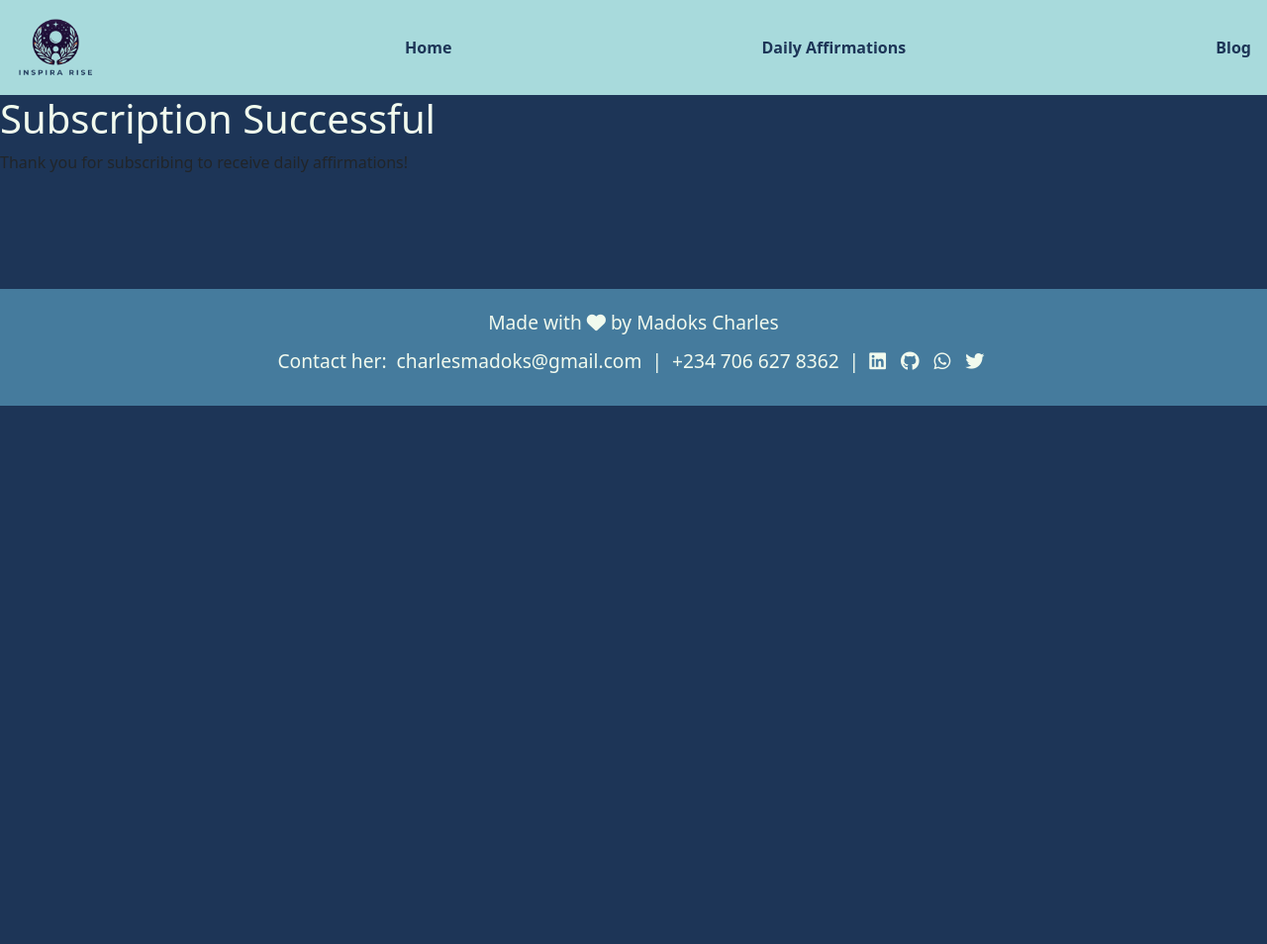
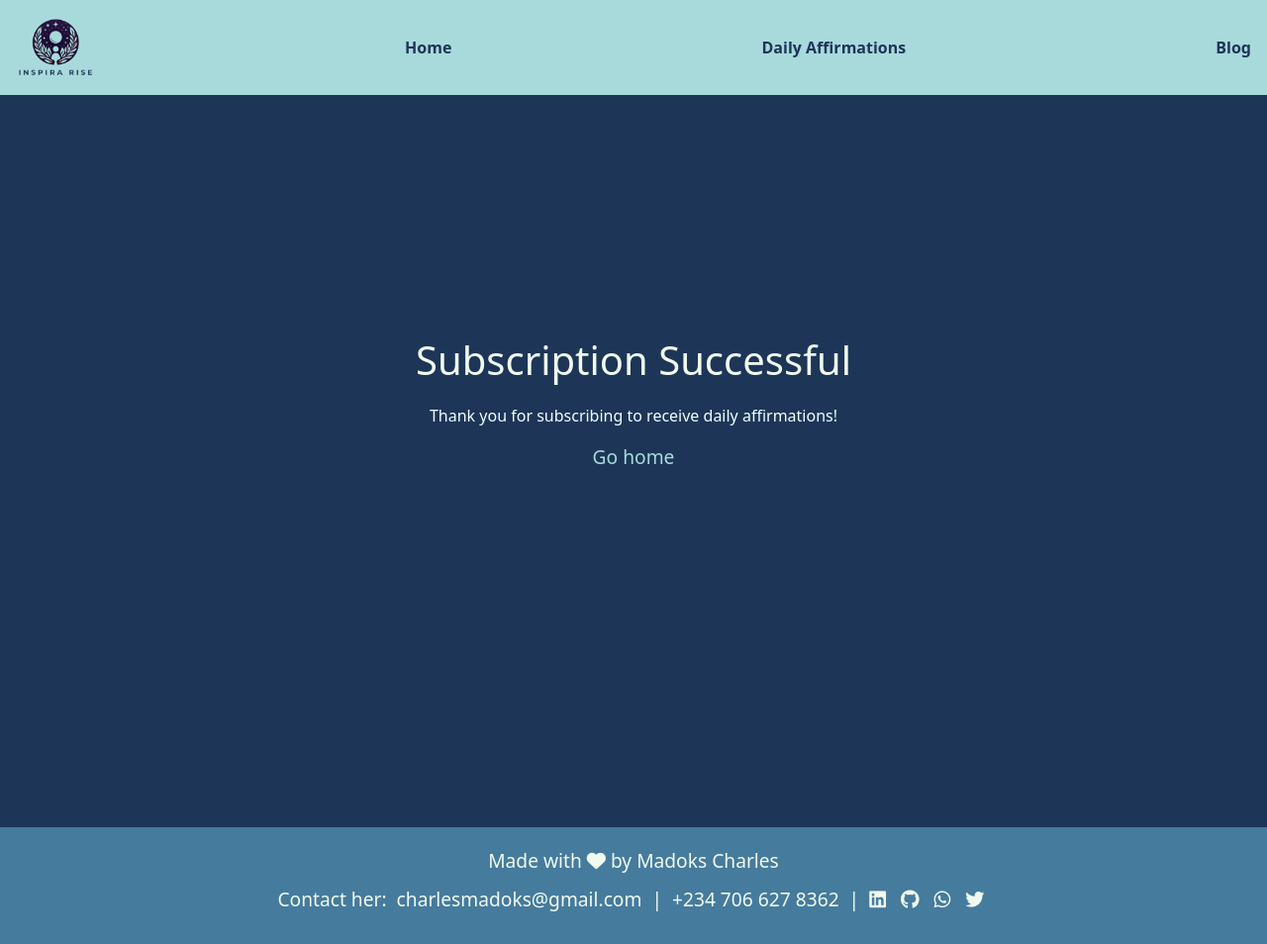
Before and after one commit to madokscharles/InspiraRise, a Django app: page /subscription-success/ in a window 1280 px wide. Shown: the whole page at 99% size. Before the commit the page ends 410 px from the top, so only its background shows below. Run offline with Django 5.2, Linux system fonts and the light colour scheme.

Commit message:
fix styling for subscription success page

```diff
--- a/quotes/templates/base.html
+++ b/quotes/templates/base.html
@@ -3,7 +3,7 @@
 <head>
     <meta charset="UTF-8">
     <meta name="viewport" content="width=device-width, initial-scale=1.0">
-    <title>{% block title %}InspiraRise{% endblock %}</title>
+    <title>{% block title %}Inspira Rise{% endblock %}</title>
     {% load static %}
     <link rel="icon" type="image/x-icon" href="{% static 'quotes/images/favicon.ico' %}">
     <link rel="stylesheet" href="{% static 'quotes/css/styles.css' %}">
--- a/quotes/templates/quotes/subscription_success.html
+++ b/quotes/templates/quotes/subscription_success.html
@@ -2,6 +2,37 @@
 {% load static %}
 
 {% block content %}
+<style>
+  .success-container {
+      display: flex;
+      flex-direction: column;
+      justify-content: center;
+      align-items: center;
+      min-height: 80vh;
+      text-align: center;
+  }
+  .success-container h1 {
+      font-size: 2.5em;
+      margin-bottom: 20px;
+  }
+  .success-container p {
+    color: azure;
+  }
+  .success-container a {
+      color: #A8DADC;
+      text-decoration: none;
+      font-size: 1.2em;
+  }
+  .success-container a:hover {
+      color: #F1FAEE;
+  }
+</style>
+
+<div class="success-container">
   <h1>Subscription Successful</h1>
   <p>Thank you for subscribing to receive daily affirmations!</p>
+  <p><a href="{% url 'home' %}">Go home</a></p>
+</div>
+
+
 {% endblock %}
```
Also changed, not shown: db.sqlite3.
